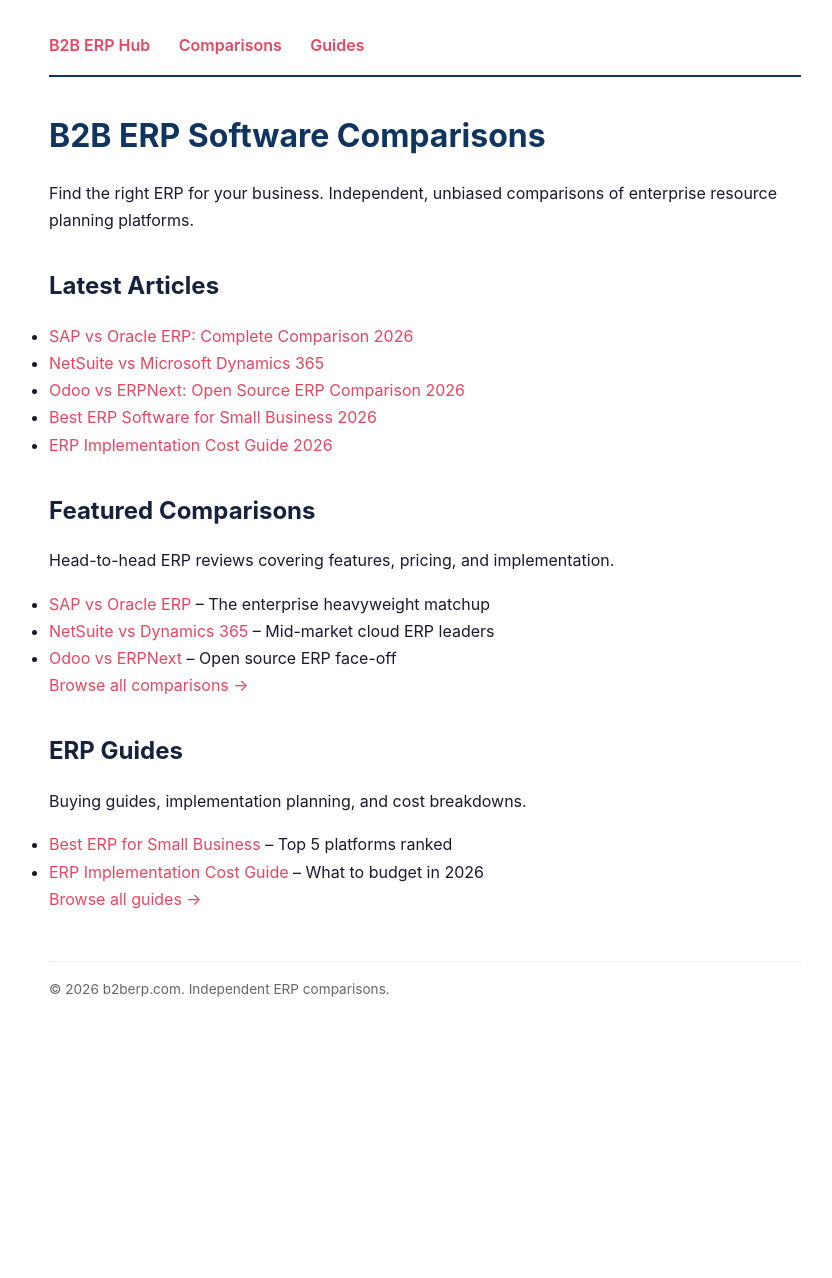
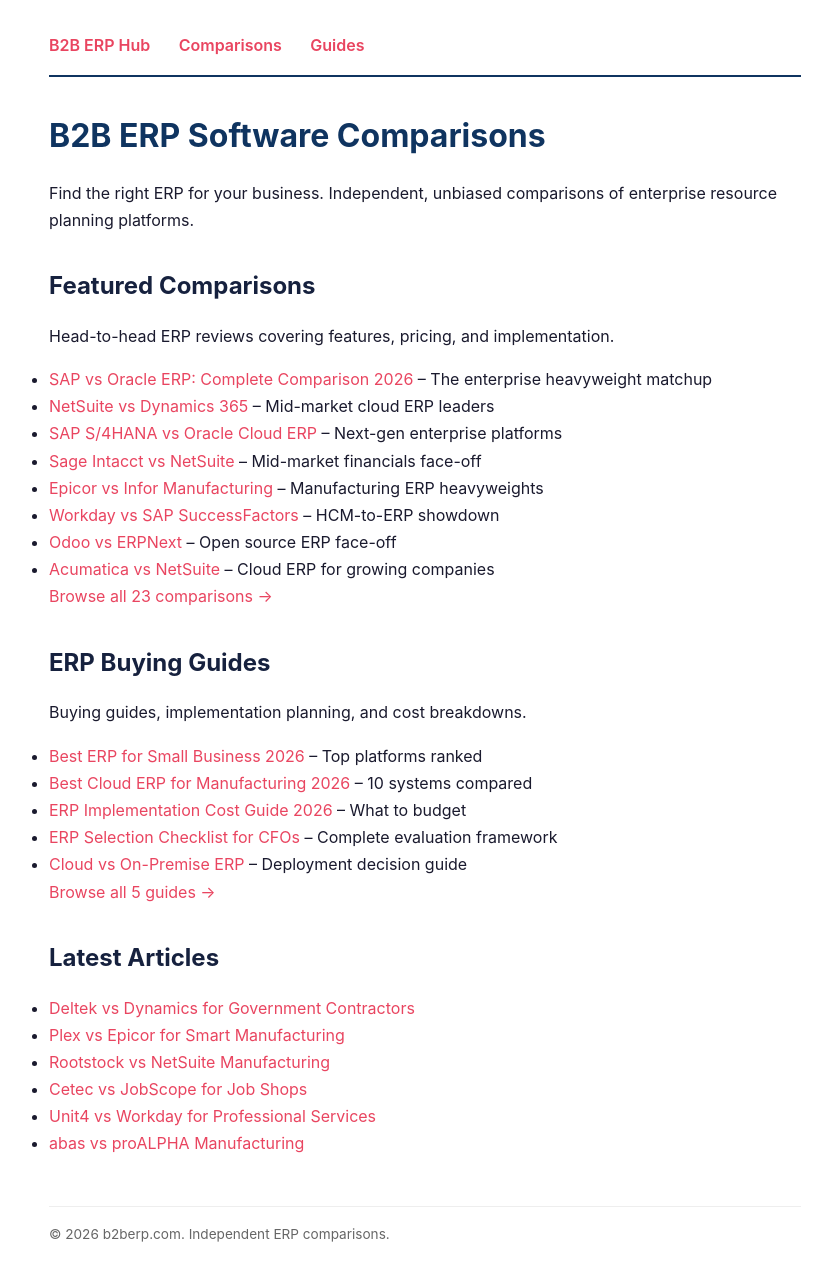
Before and after one commit to theluckystrike/b2berp-com, a Jekyll site: the page built from index.md, in a window 1280 px wide. Shown: the whole page, without its empty margins (215-1047 px from the left). Built offline with Jekyll 4.4.1, drawn with Linux system fonts in a browser that asks for light colours; before the commit the page ends 1033 px from its top, so only the background shows below that.

Commit message:
Update homepage: feature all 28 articles with hub links

```diff
--- a/index.md
+++ b/index.md
@@ -9,29 +9,38 @@
 
 Find the right ERP for your business. Independent, unbiased comparisons of enterprise resource planning platforms.
 
-## Latest Articles
-
-- [SAP vs Oracle ERP: Complete Comparison 2026](/compare/sap-vs-oracle-erp/)
-- [NetSuite vs Microsoft Dynamics 365](/compare/netsuite-vs-dynamics-365/)
-- [Odoo vs ERPNext: Open Source ERP Comparison 2026](/compare/odoo-vs-erpnext/)
-- [Best ERP Software for Small Business 2026](/guides/best-erp-small-business/)
-- [ERP Implementation Cost Guide 2026](/guides/erp-implementation-cost-guide/)
-
 ## Featured Comparisons
 
 Head-to-head ERP reviews covering features, pricing, and implementation.
 
-- [SAP vs Oracle ERP](/compare/sap-vs-oracle-erp/) -- The enterprise heavyweight matchup
+- [SAP vs Oracle ERP: Complete Comparison 2026](/compare/sap-vs-oracle-erp/) -- The enterprise heavyweight matchup
 - [NetSuite vs Dynamics 365](/compare/netsuite-vs-dynamics-365/) -- Mid-market cloud ERP leaders
+- [SAP S/4HANA vs Oracle Cloud ERP](/compare/sap-s4hana-vs-oracle-cloud-erp/) -- Next-gen enterprise platforms
+- [Sage Intacct vs NetSuite](/compare/sage-intacct-vs-netsuite/) -- Mid-market financials face-off
+- [Epicor vs Infor Manufacturing](/compare/epicor-vs-infor-manufacturing/) -- Manufacturing ERP heavyweights
+- [Workday vs SAP SuccessFactors](/compare/workday-vs-sap-successfactors/) -- HCM-to-ERP showdown
 - [Odoo vs ERPNext](/compare/odoo-vs-erpnext/) -- Open source ERP face-off
+- [Acumatica vs NetSuite](/compare/acumatica-vs-netsuite/) -- Cloud ERP for growing companies
 
-[Browse all comparisons &rarr;](/compare/)
+[Browse all 23 comparisons &rarr;](/compare/)
 
-## ERP Guides
+## ERP Buying Guides
 
 Buying guides, implementation planning, and cost breakdowns.
 
-- [Best ERP for Small Business](/guides/best-erp-small-business/) -- Top 5 platforms ranked
-- [ERP Implementation Cost Guide](/guides/erp-implementation-cost-guide/) -- What to budget in 2026
+- [Best ERP for Small Business 2026](/guides/best-erp-small-business/) -- Top platforms ranked
+- [Best Cloud ERP for Manufacturing 2026](/guides/best-erp-manufacturing/) -- 10 systems compared
+- [ERP Implementation Cost Guide 2026](/guides/erp-implementation-cost-guide/) -- What to budget
+- [ERP Selection Checklist for CFOs](/guides/erp-selection-checklist/) -- Complete evaluation framework
+- [Cloud vs On-Premise ERP](/guides/cloud-vs-on-premise-erp/) -- Deployment decision guide
 
-[Browse all guides &rarr;](/guides/)
+[Browse all 5 guides &rarr;](/guides/)
+
+## Latest Articles
+
+- [Deltek vs Dynamics for Government Contractors](/compare/deltek-vs-dynamics-government/)
+- [Plex vs Epicor for Smart Manufacturing](/compare/plex-vs-epicor-smart-manufacturing/)
+- [Rootstock vs NetSuite Manufacturing](/compare/rootstock-vs-netsuite-manufacturing/)
+- [Cetec vs JobScope for Job Shops](/compare/cetec-vs-jobscope-job-shops/)
+- [Unit4 vs Workday for Professional Services](/compare/unit4-vs-workday-professional-services/)
+- [abas vs proALPHA Manufacturing](/compare/abas-vs-proalpha-manufacturing/)
```
Also changed, not shown: other parts of index.md (+1 -1 lines).
